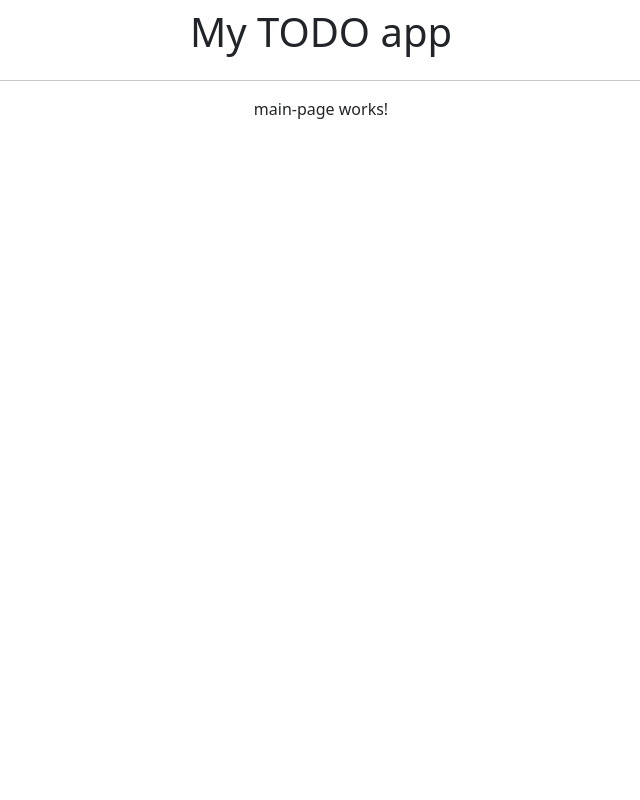
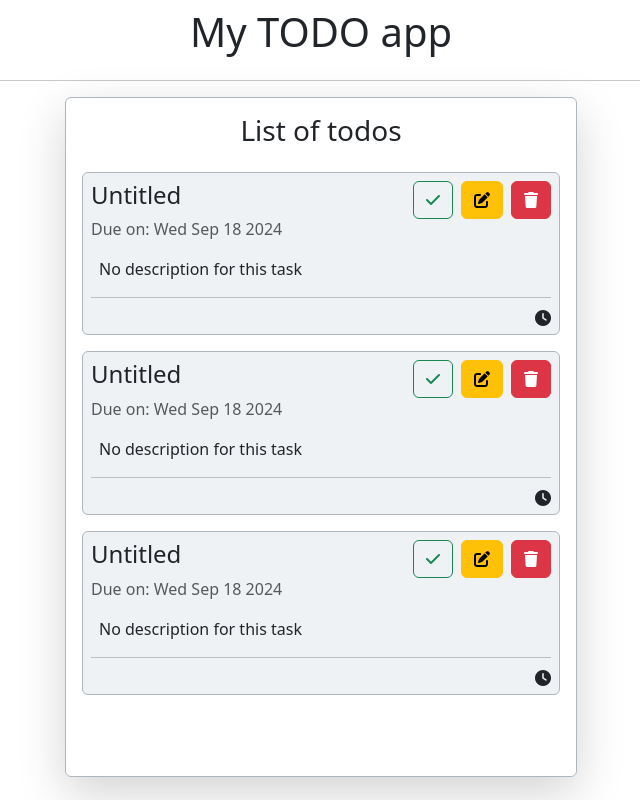
Before and after one commit to raktam99/propair-todo, an Angular app: page /main in a window 1280 px wide. Shown: the whole page, without its empty margins (319-959 px from the left). Built offline with nearby package versions, Linux system fonts and the light colour scheme.

Commit message:
created basic card layout, and crated model

```diff
--- /dev/null
+++ b/src/app/component/todo-card/todo-card.component.html
@@ -0,0 +1,34 @@
+<div
+  class="d-flex flex-column gap-2 border border-dark-subtle rounded-2 align-items-baseline w-100 p-2"
+  style="background-color: #00335310"
+>
+  <div class="d-flex w-100">
+    <div class="d-flex flex-column">
+      <div class="d-flex gap-4">
+        <h4>{{ element?.title }}</h4>
+      </div>
+      <span class="text-muted text-sm-start"
+        >Due on: {{ element?.dueDate?.toDateString() }}</span
+      >
+    </div>
+    <div class="d-flex h-50 ms-auto gap-2">
+      <button class="btn btn btn-outline-success">
+        <i class="fa fa-check"></i>
+      </button>
+      <button class="btn btn-warning">
+        <i class="fa fa-edit"></i>
+      </button>
+      <button class="btn btn-danger">
+        <i class="fa fa-trash"></i>
+      </button>
+    </div>
+  </div>
+
+  <p class="my-0 p-2">
+    {{ element?.description }}
+  </p>
+
+  <hr class="w-100 mt-0 mb-1" />
+
+  <i class="fa fa-clock ms-auto"></i>
+</div>
--- /dev/null
+++ b/src/app/model/todo.ts
@@ -0,0 +1,13 @@
+export class ToDo {
+  title: string;
+  dueDate: Date;
+  description: string;
+  isCompleted: boolean;
+
+  constructor() {
+    this.title = 'Untitled';
+    this.dueDate = new Date();
+    this.description = 'No description for this task';
+    this.isCompleted = false;
+  }
+}
--- a/src/app/page/main-page/main-page.component.html
+++ b/src/app/page/main-page/main-page.component.html
@@ -1 +1,10 @@
-<p>main-page works!</p>
+<div class="d-flex justify-content-center" style="width: 80vw; height: 85vh">
+  <div
+    class="d-flex flex-column border border-dark-subtle shadow-lg rounded-2 w-50 p-3 gap-3 overflow-x-auto"
+  >
+    <h3 class="text-center">List of todos</h3>
+    @for (todo of todos; track $index) {
+    <app-todo-card [element]="todo"></app-todo-card>
+    }
+  </div>
+</div>
--- a/src/app/page/main-page/main-page.component.ts
+++ b/src/app/page/main-page/main-page.component.ts
@@ -1,12 +1,14 @@
 import { Component } from '@angular/core';
+import { TodoCardComponent } from '../../component/todo-card/todo-card.component';
+import { ToDo } from '../../model/todo';
 
 @Component({
   selector: 'app-main-page',
   standalone: true,
-  imports: [],
+  imports: [TodoCardComponent],
   templateUrl: './main-page.component.html',
-  styleUrl: './main-page.component.scss'
+  styleUrl: './main-page.component.scss',
 })
 export class MainPageComponent {
-
+  todos: ToDo[] = [new ToDo(), new ToDo(), new ToDo()];
 }
--- a/src/styles.scss
+++ b/src/styles.scss
@@ -1 +1,7 @@
 /* You can add global styles to this file, and also import other style files */
+
+html,
+body {
+  height: 100vh;
+  width: 100vw;
+}
```
Also changed, not shown: src/app/component/todo-card/todo-card.component.ts (added, +13 -0 lines), src/app/component/todo-card/todo-card.component.scss (added), 1 other file (tests, documents, lock files or other folders).
